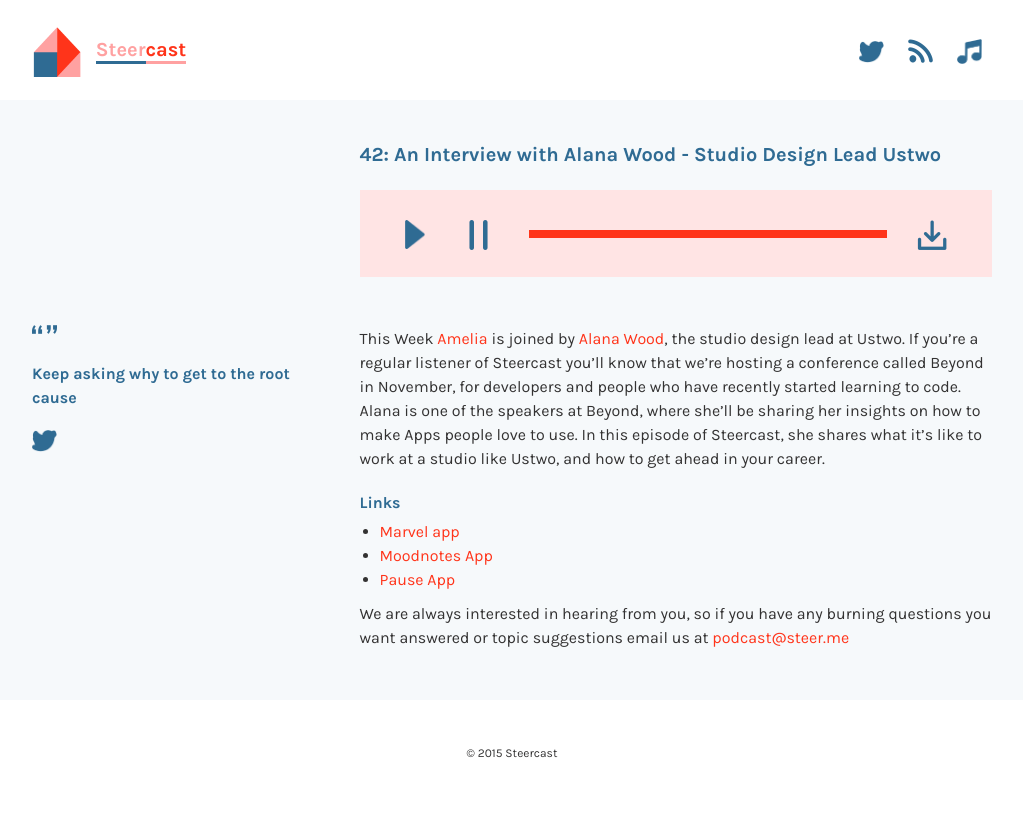
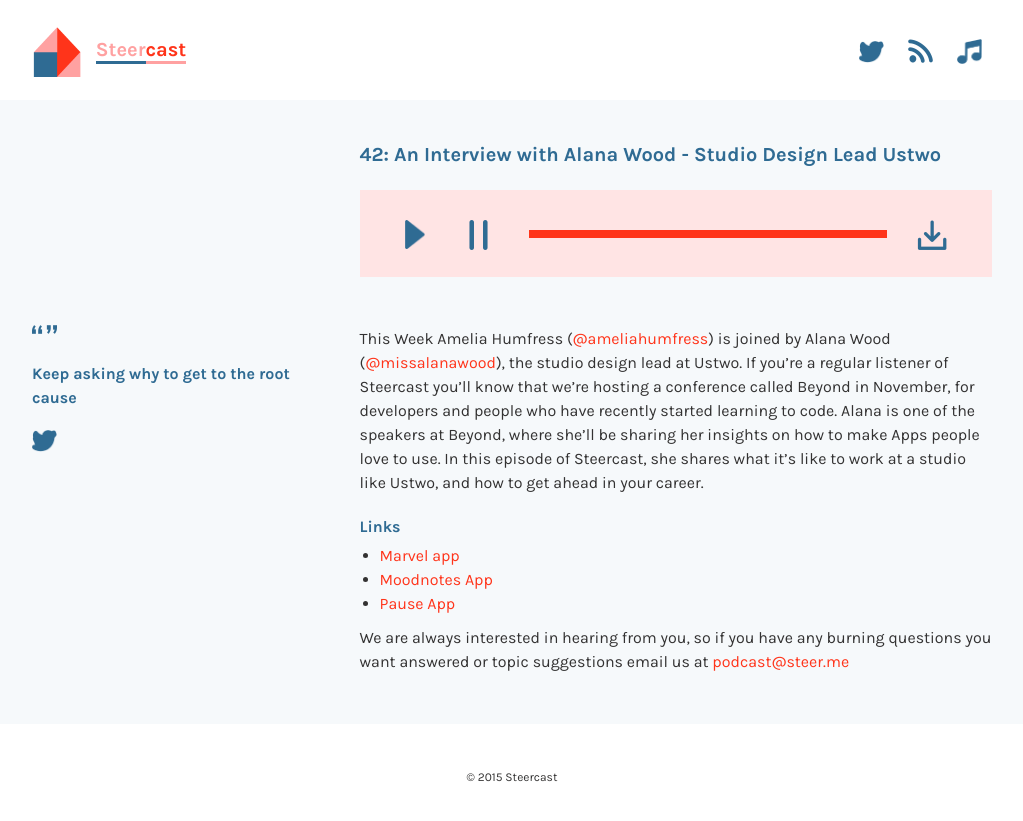
Before and after one commit to vivienney/podcast, a Jekyll site: the page built from _episodes/42.markdown, in a window 1280 px wide. Shown: the top 821 px of the page, without its empty margins (128-1151 px from the left). Built offline with Jekyll 4.4.1, drawn with Linux system fonts in a browser that asks for light colours.

Commit message:
Update 42.markdown

```diff
--- a/_episodes/42.markdown
+++ b/_episodes/42.markdown
@@ -12,7 +12,7 @@
 
 # The main content cant be more than 4,000 characters
 ---
-This Week [Amelia](@ameliahumfress) is joined by [Alana Wood](@missalanawood), the studio design lead at Ustwo. If you’re a regular listener of Steercast you’ll know that we're hosting a conference called Beyond in November, for developers and people who have recently started learning to code. Alana is one of the speakers at Beyond, where she'll be sharing her insights on how to make Apps people love to use. In this episode of Steercast, she shares what it’s like to work at a studio like Ustwo, and how to get ahead in your career.
+This Week Amelia Humfress ([@ameliahumfress](https://twitter.com/ameliahumfress)) is joined by Alana Wood ([@missalanawood](https://twitter.com/missalanawood)), the studio design lead at Ustwo. If you’re a regular listener of Steercast you’ll know that we're hosting a conference called Beyond in November, for developers and people who have recently started learning to code. Alana is one of the speakers at Beyond, where she'll be sharing her insights on how to make Apps people love to use. In this episode of Steercast, she shares what it’s like to work at a studio like Ustwo, and how to get ahead in your career.
 
 #### Links
 - [Marvel app](https://marvelapp.com/)
```
